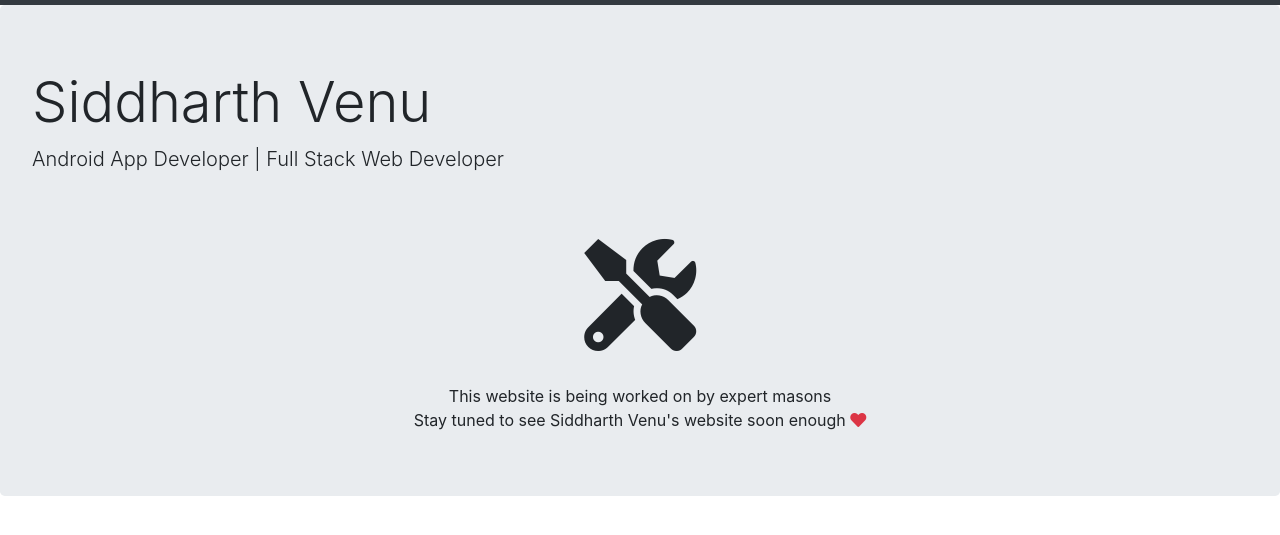
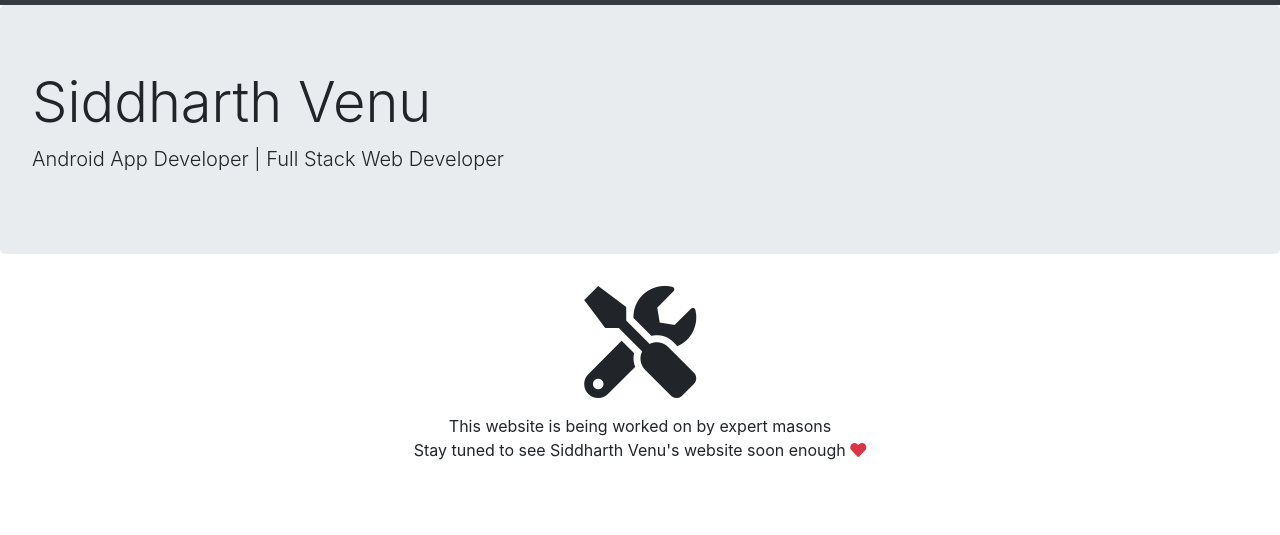
Before and after one commit to Anushka2600/sidvenu.github.io, a plain HTML site: page index.html in a window 1280 px wide. Shown: the part 61-596 px from the top of the page. Drawn offline with nearby package versions, Linux system fonts and the light colour scheme.

Commit message:
Move construction from jumbotron

```diff
--- a/index.html
+++ b/index.html
@@ -36,12 +36,12 @@
 			</div>
 		</nav>
 
-		<div class="jumbotron d-flex flex-column">
-			<h1 class="display-4">Siddharth Venu</h1>
-			<p class="lead">Android App Developer | Full Stack Web Developer</p>
-			<hr class="my-4">
-			<i class="fas fa-tools fa-7x align-self-center"></i>
-			<hr class="my-3">
+		<div class="d-flex flex-column">
+			<div class="jumbotron">
+				<h1 class="display-4">Siddharth Venu</h1>
+				<p class="lead">Android App Developer | Full Stack Web Developer</p>
+			</div>
+			<i class="fas fa-tools fa-7x align-self-center mb-3"></i>
 			<span class="text-center align-self-center">This website is being worked on by expert masons<br>Stay tuned to see Siddharth Venu's website soon enough <i class="fas fa-heart text-danger"></i></span>
 		</div>
 
```
